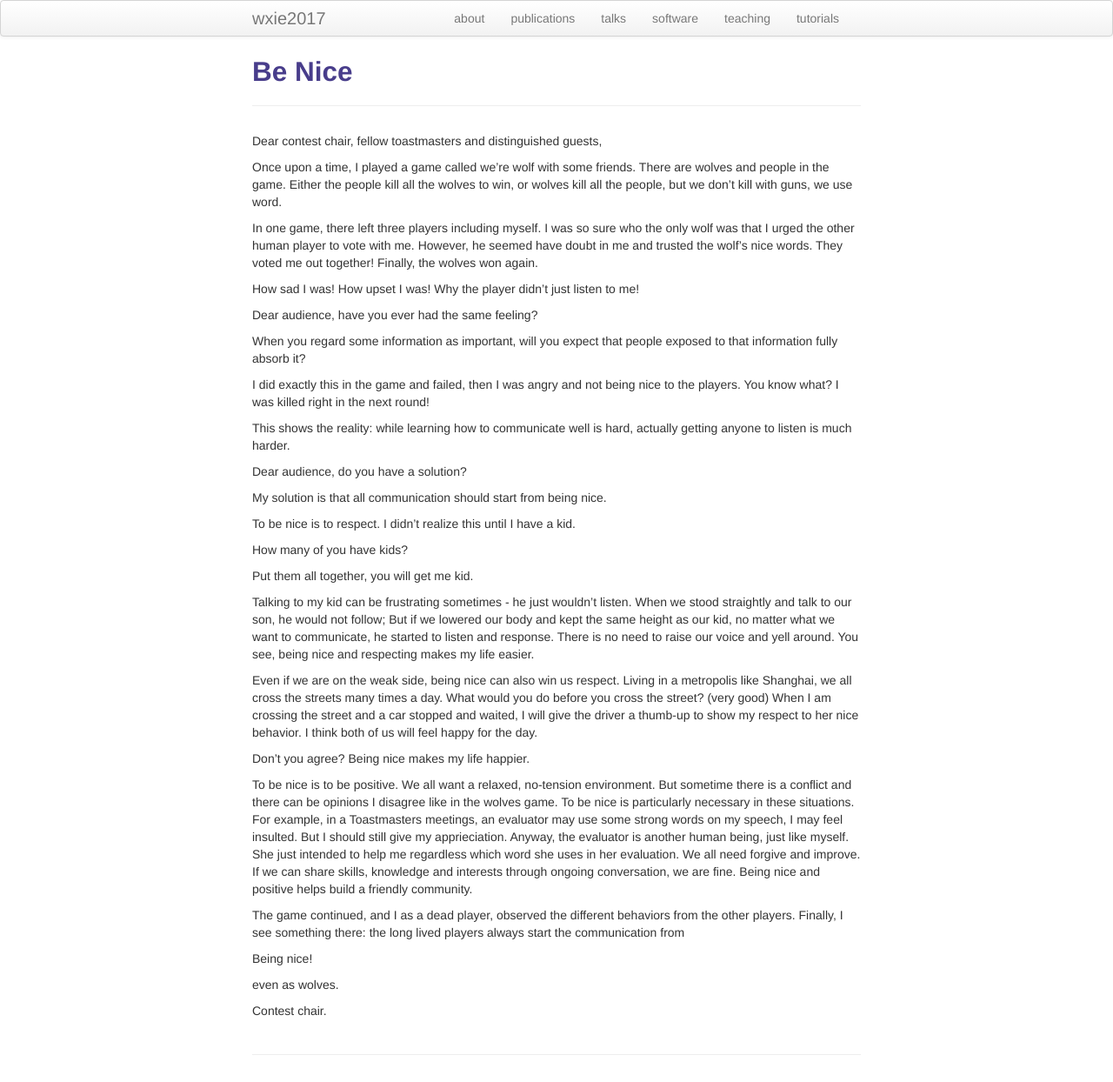
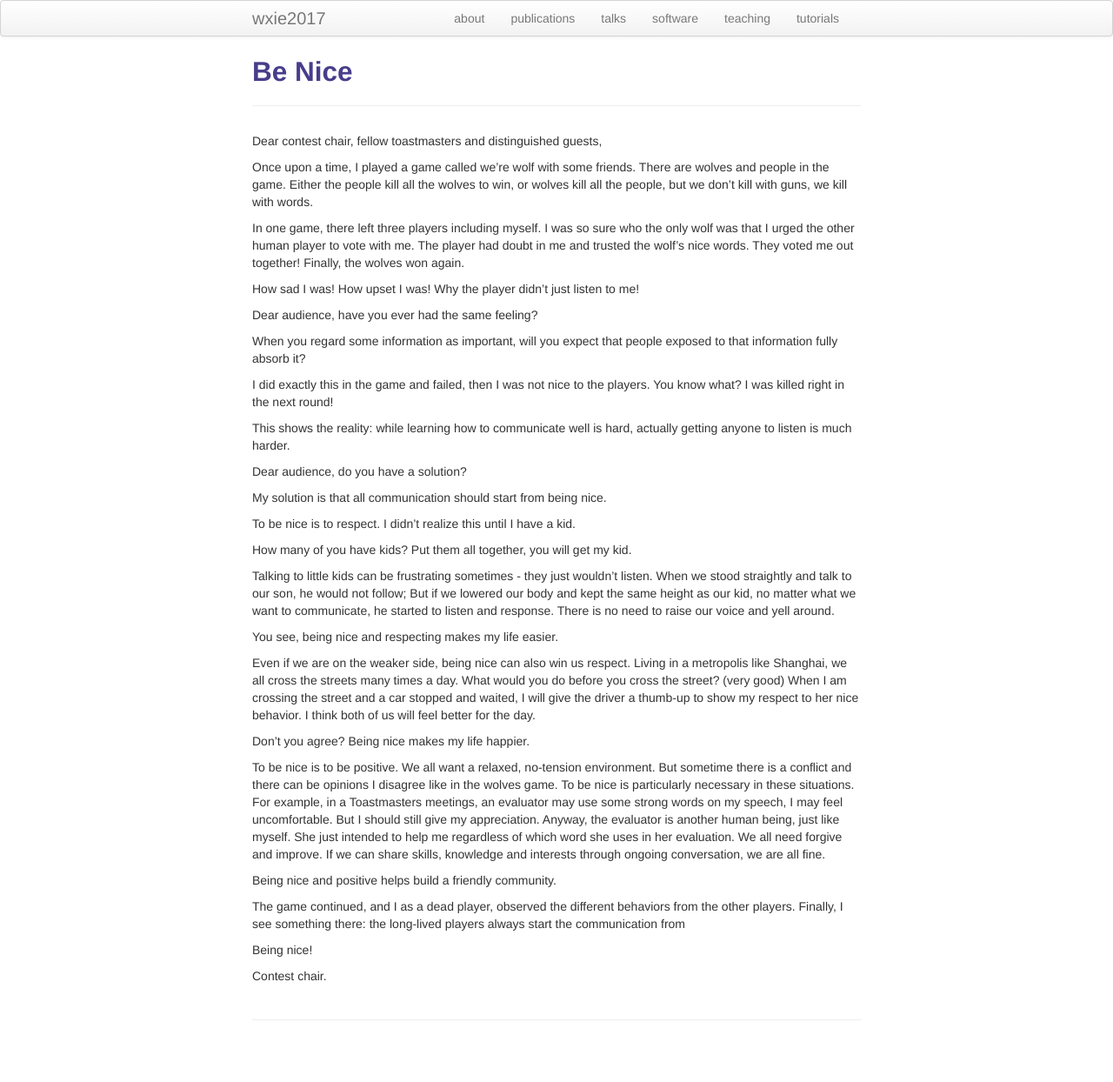
Before and after one commit to wxie2017/wxie2017.github.io, a Jekyll site: the page built from pages/speech/be_nice_2.md, in a window 1280 px wide. Shown: the whole page at 87% size. Built offline with Jekyll 4.4.1, drawn with Linux system fonts in a browser that asks for light colours; after the commit the page ends 1204 px from its top, so only the background shows below that.

Commit message:
correct some typos

```diff
--- a/pages/speech/be_nice_2.md
+++ b/pages/speech/be_nice_2.md
@@ -10,11 +10,11 @@ Dear contest chair, fellow toastmasters and distinguished guests,
 Once upon a time, I played a game called we're wolf with some friends.
 There are wolves and people in the game. Either the people kill all the
 wolves to win, or wolves kill all the people, but we don't kill with
-guns, we use word.
+guns, we kill with words.
 
 In one game, there left three players including myself. I was so sure
 who the only wolf was that I urged the other human player to vote with
-me. However, he seemed have doubt in me and trusted the wolf's nice words.
+me. The player had doubt in me and trusted the wolf's nice words.
 They voted me out together! Finally, the wolves won again.
 
 How sad I was! How upset I was! Why the player didn't just listen to me!
@@ -24,9 +24,8 @@ Dear audience, have you ever had the same feeling?
 When you regard some information as important, will you expect that
 people exposed to that information fully absorb it?
 
-I did exactly this in the game and failed, then I was angry and not
-being nice to the players. You know what? I was killed right in the next
-round!
+I did exactly this in the game and failed, then I was not nice to the
+players. You know what? I was killed right in the next round!
 
 This shows the reality: while learning how to communicate well is hard,
 actually getting anyone to listen is much harder.
@@ -37,22 +36,21 @@ My solution is that all communication should start from being nice.
 
 To be nice is to respect. I didn't realize this until I have a kid.
 
-How many of you have kids?
+How many of you have kids? Put them all together, you will get my kid.
 
-Put them all together, you will get me kid.
+Talking to little kids can be frustrating sometimes - they just wouldn't
+listen. When we stood straightly and talk to our son, he would not follow;
+But if we lowered our body and kept the same height as our kid, no matter
+what we want to communicate, he started to listen and response. There is no
+need to raise our voice and yell around.
 
-Talking to my kid can be frustrating sometimes - he just wouldn't listen.
-When we stood straightly and talk to our son, he would not follow; But if
-we lowered our body and kept the same height as our kid, no matter what
-we want to communicate, he started to listen and response. There is no
-need to raise our voice and yell around. You see, being nice and respecting
-makes my life easier.
+You see, being nice and respecting makes my life easier.
 
-Even if we are on the weak side, being nice can also win us respect. Living
+Even if we are on the weaker side, being nice can also win us respect. Living
 in a metropolis like Shanghai, we all cross the streets many times a day.
 What would you do before you cross the street? (very good) When I am crossing
 the street and a car stopped and waited, I will give the driver a thumb-up
-to show my respect to her nice behavior. I think both of us will feel happy
+to show my respect to her nice behavior. I think both of us will feel better
 for the day.
 
 Don't you agree? Being nice makes my life happier.
@@ -61,19 +59,18 @@ To be nice is to be positive. We all want a relaxed, no-tension environment.
 But sometime there is a conflict and there can be opinions I disagree like in
 the wolves game. To be nice is particularly necessary in these situations.
 For example, in a Toastmasters meetings, an evaluator may use some strong
-words on my speech, I may feel insulted. But I should still give my
-apprieciation. Anyway, the evaluator is another human being, just like myself.
-She just intended to help me regardless which word she uses in her evaluation.
+words on my speech, I may feel uncomfortable. But I should still give my
+appreciation. Anyway, the evaluator is another human being, just like myself.
+She just intended to help me regardless of which word she uses in her evaluation.
 We all need forgive and improve. If we can share skills, knowledge and
-interests through ongoing conversation, we are fine. Being nice and positive
-helps build a friendly community.
+interests through ongoing conversation, we are all fine.
+
+Being nice and positive helps build a friendly community.
 
 The game continued, and I as a dead player, observed the different behaviors
-from the other players. Finally, I see something there: the long lived players
+from the other players. Finally, I see something there: the long-lived players
 always start the communication from
 
 Being nice!
 
-even as wolves.
-
 Contest chair.
```
